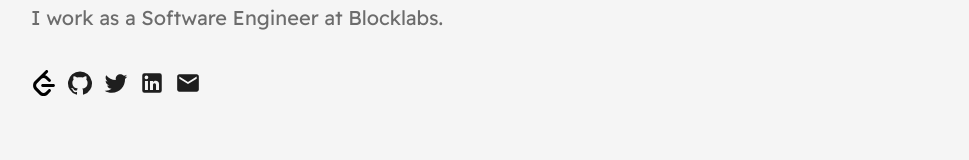
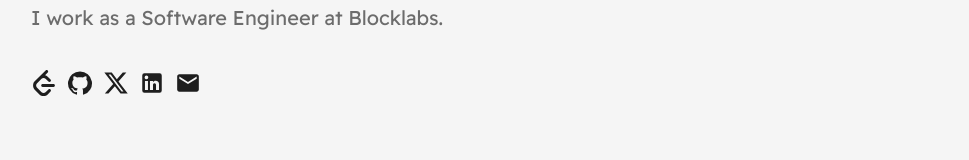
Before and after one commit to bohdanprog/bohdanprog-page, a React (Vite) app: page / in a window 1280 px wide. Shown: the part 222-382 px from the top of the page, without its empty margins (123-1092 px from the left). Built offline with nearby package versions, Linux system fonts and the light colour scheme.

Commit message:
feat: change network refs and links

```diff
--- a/src/pages/Homepage/Networks/Networks.tsx
+++ b/src/pages/Homepage/Networks/Networks.tsx
@@ -1,26 +1,34 @@
 import GitHubIcon from '@mui/icons-material/GitHub'
-import TwitterIcon from '@mui/icons-material/Twitter'
+import XIcon from '@mui/icons-material/X'
 import LinkedInIcon from '@mui/icons-material/LinkedIn'
 import EmailIcon from '@mui/icons-material/Email'
 import { IconLinkWrapper, NetworksWrapper } from './Networks.style'
 import { ReactComponent as Leetcode } from '../../../assets/leetcode.svg'
+import styled from 'styled-components'
+
+const LeetcodeIcon = styled(Leetcode)`
+  fill: ${({ theme }) => theme.colors.fontColor};
+  width: 26px;
+  height: 26px;
+  margin-right: 10px;
+`
 
 export function Networks() {
   return (
     <NetworksWrapper>
       <IconLinkWrapper href={'https://leetcode.com/bohdanprog/'} title={'Leetcode'}>
-        <Leetcode style={{ width: 26, height: 26, marginRight: 10 }} />
+        <LeetcodeIcon />
       </IconLinkWrapper>
       <IconLinkWrapper href={'https://github.com/bohdanprog'} title={'Github'}>
         <GitHubIcon style={{ width: 26, height: 26, marginRight: 10 }} />
       </IconLinkWrapper>
-      <IconLinkWrapper href="https://twitter.com/bohdanprog" title="Twitter">
-        <TwitterIcon style={{ width: 26, height: 26, marginRight: 10 }} />
+      <IconLinkWrapper href="https://x.com/bohdanprog" title="Twitter">
+        <XIcon style={{ width: 26, height: 26, marginRight: 10 }} />
       </IconLinkWrapper>
       <IconLinkWrapper href="https://www.linkedin.com/in/bohdanprog/" title="LinkedIn">
         <LinkedInIcon style={{ width: 26, height: 26, marginRight: 10 }} />
       </IconLinkWrapper>
-      <IconLinkWrapper href="mailto:bohdanprogf@gmail.com" title="email">
+      <IconLinkWrapper href="mailto:bohdanprog@gmail.com" title="email">
         <EmailIcon style={{ width: 26, height: 26, marginRight: 10 }} />
       </IconLinkWrapper>
     </NetworksWrapper>
```
